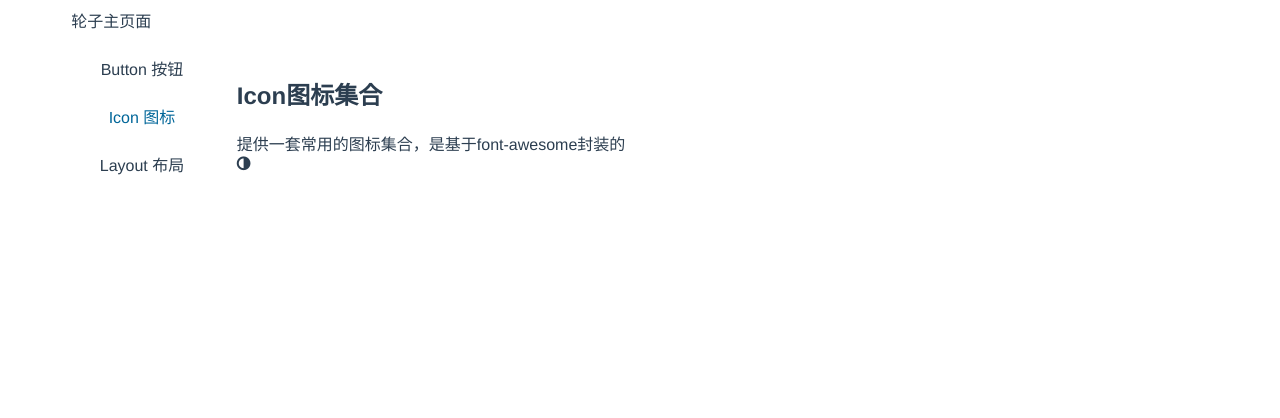
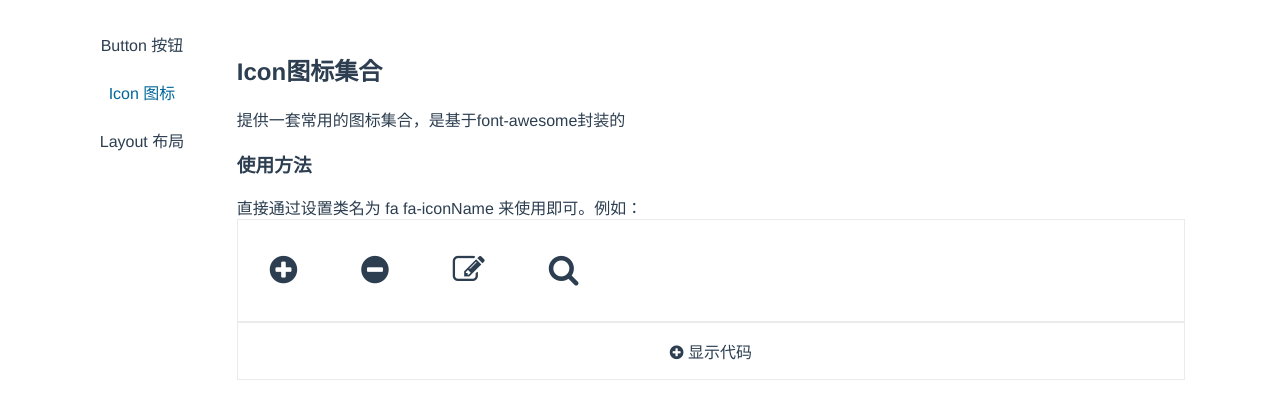
Before and after one commit to ohq-silver/self-components, a Vue app: page /#/ in a window 1280 px wide. Both pictures are taken after a click on the element "Icon 图标". Shown: the top 418 px of the page. Built offline with nearby package versions, Linux system fonts and the light colour scheme.

Commit message:
- icon components

```diff
--- /dev/null
+++ b/src/components/codeComponents/src/components/CodeComponents.vue
@@ -0,0 +1,45 @@
+<template>
+  <div
+    v-if="showCode"
+    class="code-components"
+  >
+      <div
+        class="code-components-content"
+      >
+        <code-components-open-tag
+          :tag="tag"
+          :attr="attr"
+        ></code-components-open-tag>
+        <code-components-close-tag
+          :tag="tag"
+        ></code-components-close-tag>
+      </div>
+  </div>
+</template>
+
+<script>
+import CodeComponents from '../mixins/CodeComponents'
+import CodeComponentsOpenTag from './CodeComponentsOpenTag'
+import CodeComponentsCloseTag from './CodeComponentsCloseTag'
+
+export default {
+  components: {
+    CodeComponentsOpenTag,
+    CodeComponentsCloseTag
+  },
+  props: {
+    attr: { type: Array, default: () => ([]) },
+    tag: { type: String, default: '' }
+  },
+  mixins: [CodeComponents],
+  data() {
+    return {
+      showCode: true
+    }
+  }
+}
+</script>
+
+<style lang="scss">
+@import '../styles/index.scss';
+</style>
--- /dev/null
+++ b/src/components/codeComponents/src/components/CodeComponentsCloseTag.vue
@@ -0,0 +1,19 @@
+<template>
+  <div
+    class="code-components-close-tag"
+  >
+    <span>&lt;</span><span>/{{ tag }}</span><span>&gt;</span>
+  </div>
+</template>
+
+<script>
+export default {
+  props: {
+    tag: { type: String, default: '' }
+  }
+}
+</script>
+
+<style>
+
+</style>
--- /dev/null
+++ b/src/components/codeComponents/src/components/CodeComponentsOpenTag.vue
@@ -0,0 +1,25 @@
+<template>
+  <div
+    class="code-components-open-tag"
+  >
+    <span>&lt;</span><span>{{ tag }}&nbsp;</span>
+    <span v-for="(item, idx) in attr" :key="idx">
+      &nbsp;<span>{{item.name}}</span><span>=</span><span class="code-components-open-tag-attr">"{{item.attr}}"</span>
+    </span>
+    <span>&gt;</span>
+  </div>
+</template>
+
+<script>
+export default {
+  props: {
+    attr: { type: Array, default: () => ([]) },
+    tag: { type: String, default: '' }
+  }
+
+}
+</script>
+
+<style>
+
+</style>
--- /dev/null
+++ b/src/components/codeComponents/src/styles/index.scss
@@ -0,0 +1,17 @@
+.code-components {
+  background-color: #eee;
+  color: #069;
+  padding: 0.5em 0;
+  border: 1px solid #ebebeb;
+  border-top: none;
+  border-bottom: none;
+}
+.code-components-content {
+  display: flex;
+}
+.code-components-open-tag {
+  margin-left: 1em;
+}
+.code-components-open-tag-attr {
+  color: #636
+}
--- a/src/components/iconComponents/src/components/IconComponents.vue
+++ b/src/components/iconComponents/src/components/IconComponents.vue
@@ -3,18 +3,91 @@
   >
     <h2>Icon图标集合</h2>
     <div>提供一套常用的图标集合，是基于font-awesome封装的</div>
-    <i :class="icon"></i>
+    <h3>使用方法</h3>
+    <div>直接通过设置类名为 fa fa-iconName 来使用即可。例如：</div>
+    <div class="icon-components-box">
+      <div
+      class="icon-components-icon"
+      v-for="(item, idx) in icons"
+      :key="idx"
+      >
+        <i :class="item.icon"></i>
+      </div>
+    </div>
+    <div v-if="isShowCode">
+      <code-components
+        v-for="(item, idx) in codes"
+        :key="idx"
+        :tag="item.tag"
+        :attr="item.attr"
+      ></code-components>
+    </div>
+    <div
+      v-if="!isShowCode"
+      class="code-controller"
+      @click="showCode"
+    >
+      <i :class="codeControllerIcon"></i>&nbsp;<span>{{codeControllerLabel}}</span>
+    </div>
+    <div
+      v-if="isShowCode"
+      class="code-controller"
+      @click="hideCode"
+    >
+      <i :class="codeControllerIcon"></i>&nbsp;<span>{{codeControllerLabel}}</span>
+    </div>
   </div>
 </template>
 
 <script>
 import IconComponents from '../mixins/IconComponents'
+import CodeComponents from '../../../codeComponents/src/components/CodeComponents'
 
 export default {
+  components: {
+    CodeComponents
+  },
   props: {
-    icon: { type: String, default: '' }
+    icons: { type: Array, default: () => ([]) }
   },
-  mixins: [IconComponents]
+  mixins: [IconComponents],
+  data() {
+    return {
+      codes: [
+        {
+          tag: 'i',
+          attr: [{ name: 'class', attr: 'fa fa-plus-circle' }]
+        },
+        {
+          tag: 'i',
+          attr: [{ name: 'class', attr: 'fa fa-minus-circle' }]
+        },
+        {
+          tag: 'i',
+          attr: [{ name: 'class', attr: 'fa fa-edit' }]
+        },
+        {
+          tag: 'i',
+          attr: [{ name: 'class', attr: 'fa fa-search' }]
+        }
+      ],
+      isShowCode: false,
+      codeControllerIcon: 'fa fa-plus-circle',
+      codeControllerLabel: '显示代码'
+    }
+  },
+  methods: {
+    showCode() {
+      this.isShowCode = true
+      this.codeControllerIcon = 'fa fa-minus-circle'
+      this.codeControllerLabel = '隐藏代码'
+    },
+    hideCode() {
+      this.isShowCode = false
+      this.codeControllerIcon = 'fa fa-plus-circle'
+      this.codeControllerLabel = '显示代码'
+    }
+  }
 }
 </script>
 
--- a/src/components/iconComponents/src/styles/index.scss
+++ b/src/components/iconComponents/src/styles/index.scss
@@ -1 +1,17 @@
-@import "font-awesome/css/font-awesome.css";
+.icon-components-box {
+  display: flex;
+  border: 1px solid #ebebeb;
+}
+.icon-components-icon {
+  margin: 1em;
+  font-size: 2em;
+}
+.code-controller {
+  border: 1px solid #ebebeb;
+  padding: 1em 0;
+  text-align: center;
+  cursor: pointer;
+}
+.code-controller:hover {
+  color: #069;
+}
--- a/src/components/navMenuComponents/src/components/NavMenuComponentsContent.vue
+++ b/src/components/navMenuComponents/src/components/NavMenuComponentsContent.vue
@@ -4,7 +4,7 @@
   >
     <component
       :is="componentFactory"
-      :icon="icon"
+      :icons="icons"
     ></component>
   </div>
 </template>
@@ -19,7 +19,12 @@ export default {
   },
   data() {
     return {
-      icon: 'fa fa-adjust'
+      icons: [
+        { icon: 'fa fa-plus-circle' },
+        { icon: 'fa fa-minus-circle' },
+        { icon: 'fa fa-edit' },
+        { icon: 'fa fa-search' }
+      ]
     }
   },
   computed: {
--- a/src/components/usingComponents/src/components/UsingComponents.vue
+++ b/src/components/usingComponents/src/components/UsingComponents.vue
@@ -1,7 +1,6 @@
 <template>
   <div class="using-components"
   >
-    轮子主页面
     <nav-menu-components
       :titles="titles"
       :showContent="showContent"
--- a/src/components/usingComponents/src/styles/index.scss
+++ b/src/components/usingComponents/src/styles/index.scss
@@ -1,3 +1,4 @@
+@import "font-awesome/css/font-awesome.css";
 .using-components {
   width: 90%;
   margin: 0 auto;
```
Also changed, not shown: src/components/codeComponents/src/mixins/CodeComponents.js (added).
